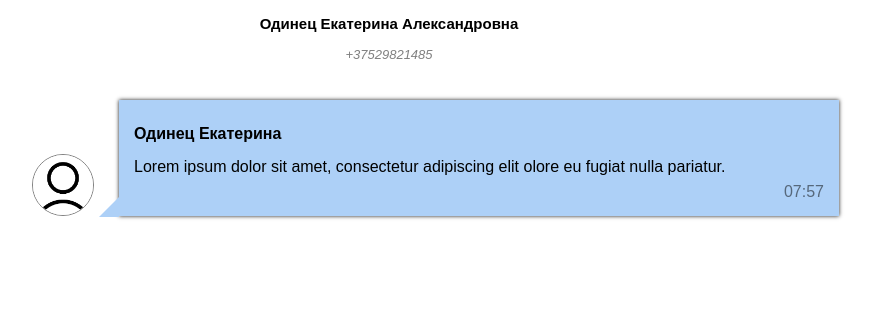
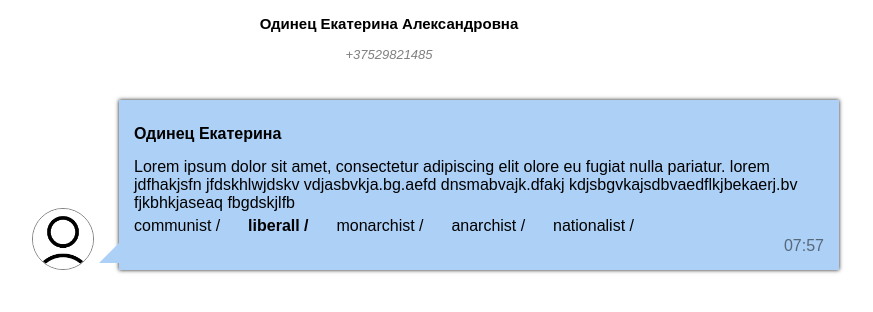
Before and after one commit to adzinetskatsiaryna/message, a React (Create React App) app: page / in a window 1280 px wide. Shown: the top 312 px of the page, without its empty margins (251-1124 px from the left). Built offline with nearby package versions, Linux system fonts and the light colour scheme.

Commit message:
add quliti, metod map

```diff
--- a/src/App.js
+++ b/src/App.js
@@ -6,11 +6,19 @@ import Messege from "./components/messege/messege"
 import Nik from "./components/nik/nik";
 
 const App = () => {
+    let qualities = [
+        {id:0, title: 'communist', type: false},
+        {id:1, title: 'liberall', type: true},
+        {id:2, title: 'monarchist', type: false},
+        {id:3, title: 'anarchist', type: false},
+        {id:4, title: 'nationalist', type: false},
+    ];
+
   return (
       <div className='app-wrapper'>
        <Nik/>
       <Avatar/>
-      <Messege/>
+      <Messege quality={qualities}/>
       </div>
 )
 }
--- a/src/components/messege/messege.jsx
+++ b/src/components/messege/messege.jsx
@@ -2,13 +2,19 @@ import React from 'react';
 import classes from './messege.module.css'
 
 
-const Message = () => {
+const Message = (props) => {
+
+        let spanQualities = props.quality.map(q => {
+            return <span key={q.id} className={q.type ? classes.activeClass : ''}> {q.title + ' / '}</span>
+        });
+
     return (
         <div className={classes.message}>
             <p className={classes.subject}>Одинец Екатерина</p>
             <p className={classes.content}>
-                Lorem ipsum dolor sit amet, consectetur adipiscing elit olore eu fugiat nulla pariatur.
+                Lorem ipsum dolor sit amet, consectetur adipiscing elit olore eu fugiat nulla pariatur. lorem jdfhakjsfn jfdskhlwjdskv vdjasbvkja.bg.aefd dnsmabvajk.dfakj kdjsbgvkajsdbvaedflkjbekaerj.bv fjkbhkjaseaq fbgdskjlfb
             </p>
+            <div className={classes.quality}>{spanQualities}</div>
             <p className={classes.time}>{new Date().toLocaleTimeString( 'ru-RU', {hour: '2-digit', minute: '2-digit'})}
             </p>
         </div>
--- a/src/components/messege/messege.module.css
+++ b/src/components/messege/messege.module.css
@@ -23,6 +23,8 @@
     font-weight: bold;
 }
 .content{
+    max-width: 900px;
+    width: 100%;
     margin: 10px 0 5px;
 }
 .time{
@@ -30,3 +32,13 @@
     margin: 2px 0px 0px;
     color: rgba(0, 0, 0, 0.5);
 }
+.quality{
+    display: flex;
+    justify-content: space-between;
+    max-width: 500px;
+    width: 100%;
+}
+.activeClass{
+    color: #000000;
+    font-weight: bolder;
+}
```
